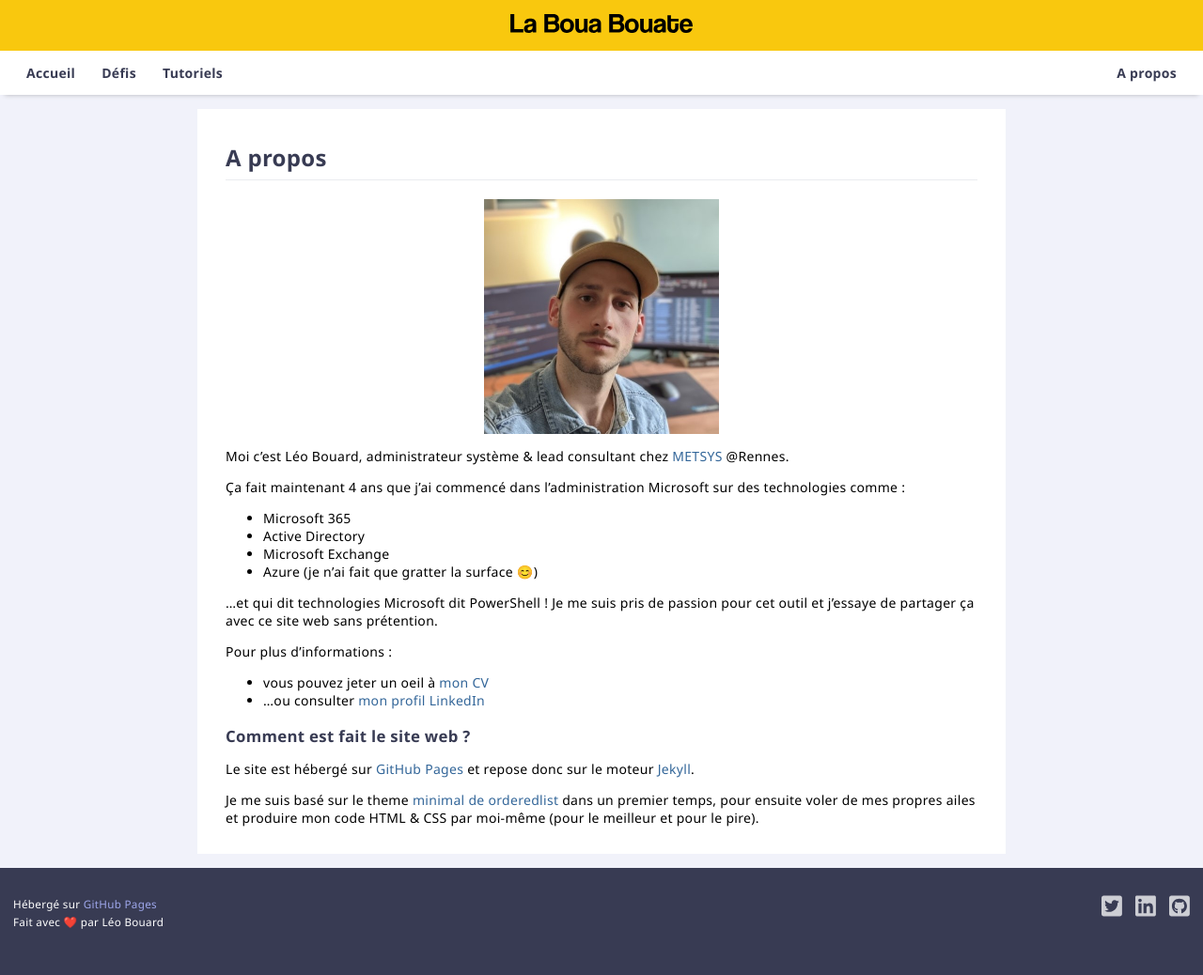
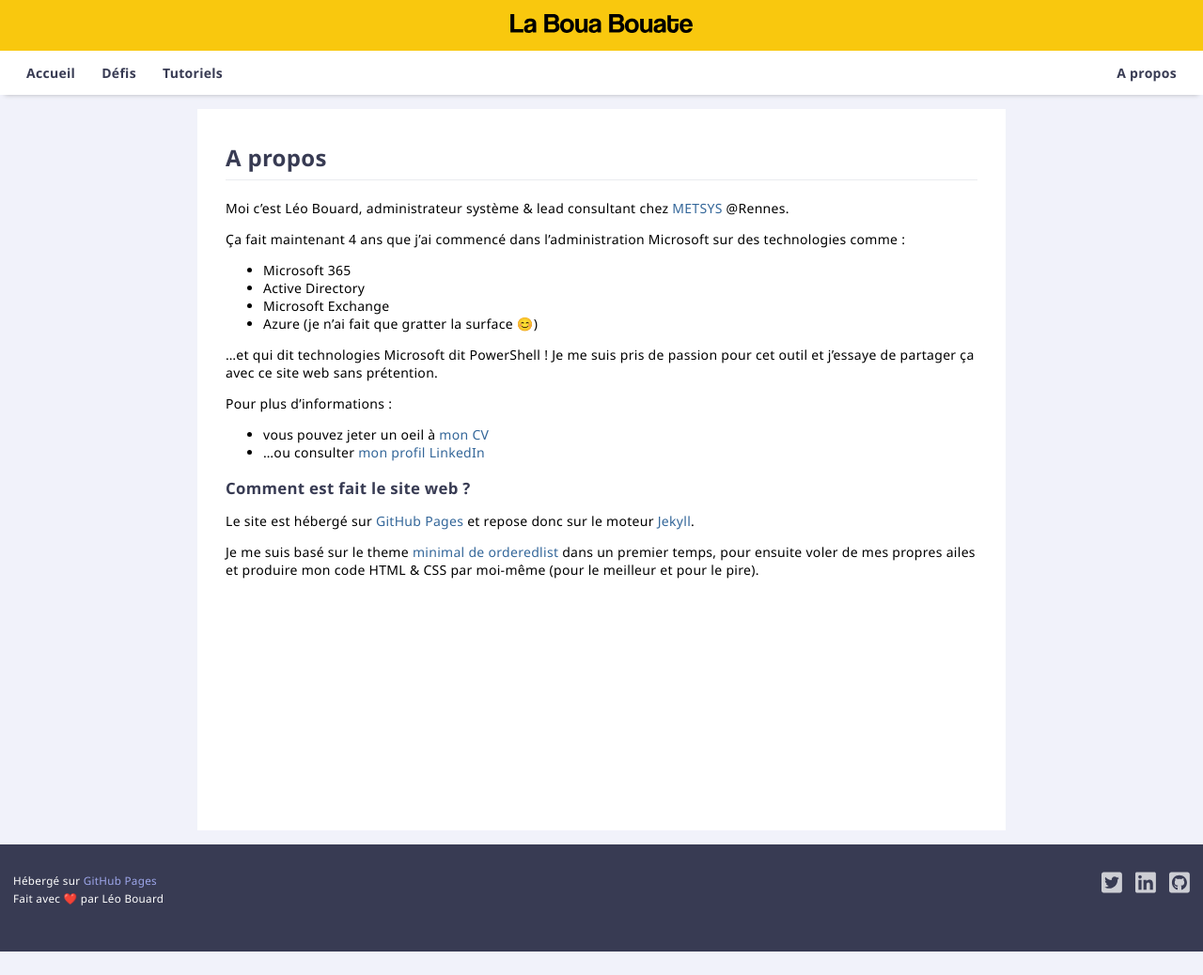
Before and after one commit to leobouard/leobouard.github.io, a Jekyll site: the page built from about.md, in a window 1280 px wide. Shown: the whole page at 94% size. Built offline with Jekyll 4.4.1, drawn with Linux system fonts in a browser that asks for light colours; our own code applies the rules of GitHub Pages for plain Markdown files; after the commit the page ends 1013 px from its top, so only the background shows below that.

Commit message:
Update about.md

```diff
--- a/about.md
+++ b/about.md
@@ -3,8 +3,6 @@ permalink: /about
 ---
 
 # A propos
-
-![ma-tete](assets/images/2021.jpg)
 
 Moi c'est Léo Bouard, administrateur système & lead consultant chez [METSYS](https://www.metsys.fr/) @Rennes.
 
--- a/assets/css/style.scss
+++ b/assets/css/style.scss
@@ -335,6 +335,7 @@ footer li:first-child {
         position: inherit;
     }
 
+    /*
     nav {
         display: none;
     }
@@ -342,6 +343,7 @@ footer li:first-child {
     .verticalNav {
         visibility: visible;
     }
+    */
 
     header {
         position: sticky;
```
